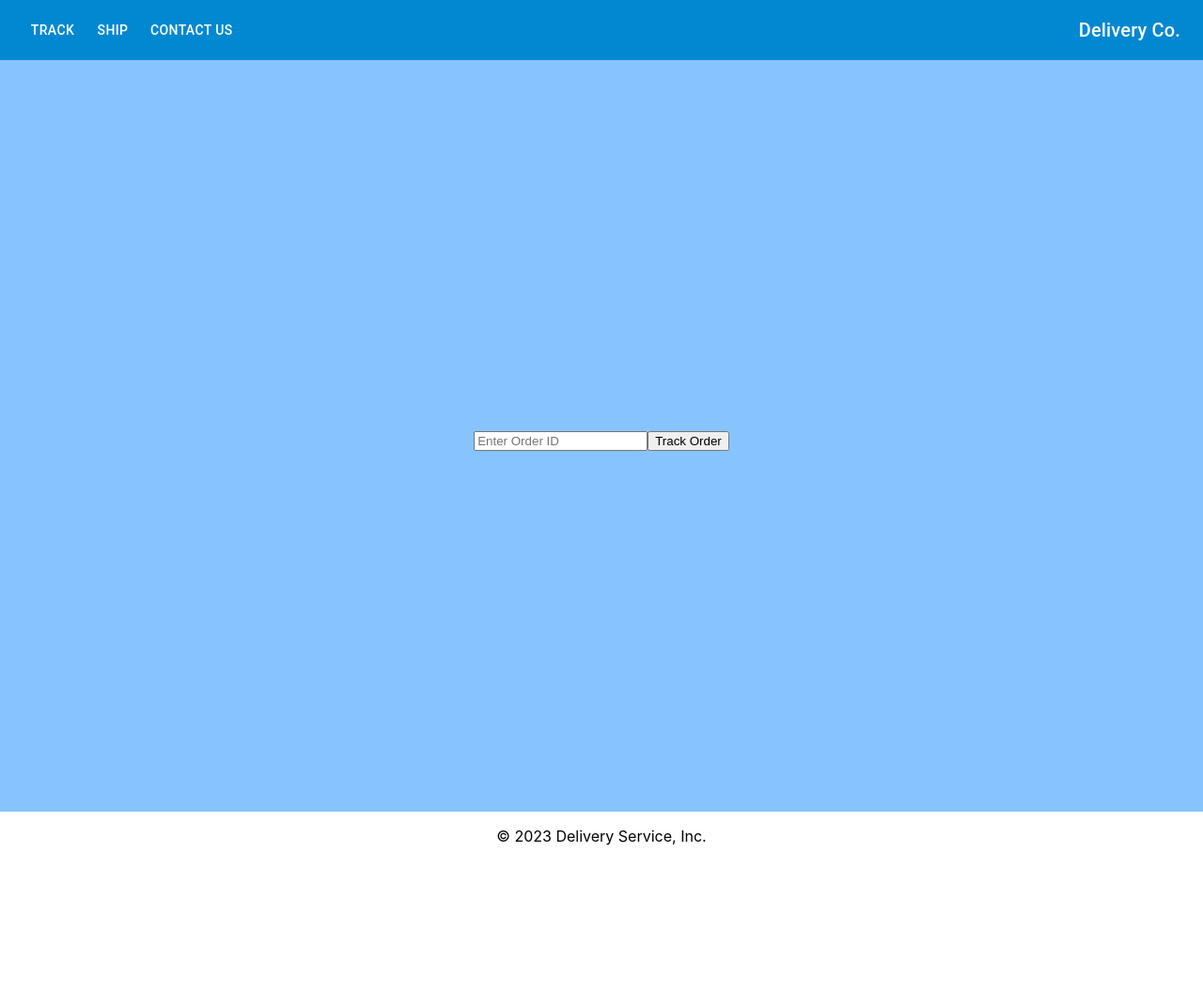
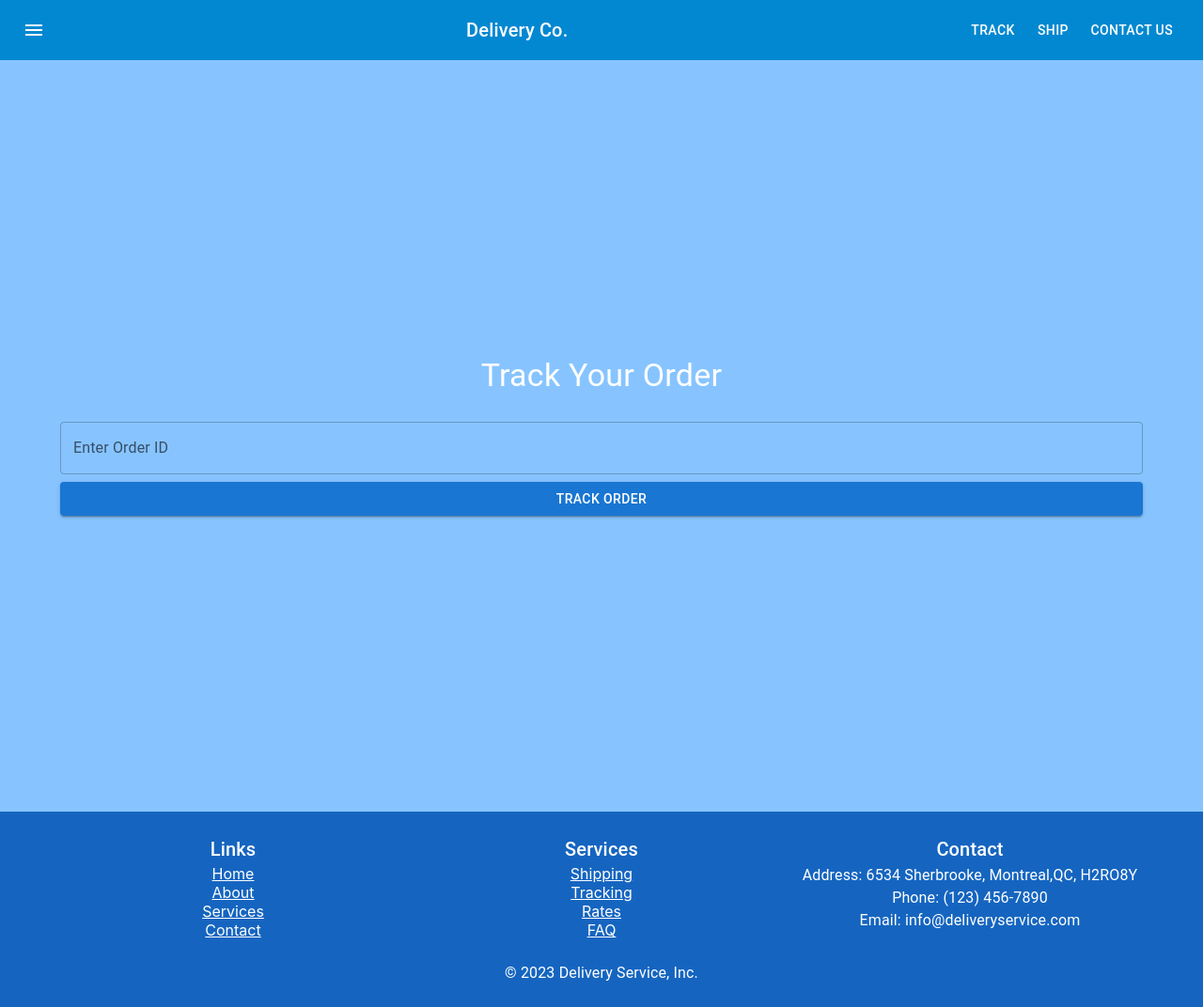
Before and after one commit to RyanGuzelian/SOEN343, a React (Create React App) app in the folder frontend/: page /track in a window 1280 px wide. Shown: the whole page at 94% size. Before the commit the page ends 916 px from the top, so only its background shows below. Built offline with nearby package versions, Linux system fonts and the light colour scheme.

Commit message:
style website attempt

```diff
--- a/frontend/src/App.js
+++ b/frontend/src/App.js
@@ -16,8 +16,8 @@ import Tracking from "./Components/Tracking/Tracking";
 function App() {
   return (
     <div className="App">
-      <Navbar />
       <Router>
+          <Navbar/>
             <div className="App">
                 <Routes> {/* Use Routes instead of Switch */}
                     {/* <Route path="/track" element={
@@ -25,7 +25,6 @@ function App() {
                             <Login/>
                         </header>
                     } /> */}
-
                     <Route path="/ship" element={
                         <header className="App-header">
                             <SenderForm/>
@@ -81,8 +80,8 @@ function App() {
                 </Routes>
 
             </div>
+          <Footer/>
         </Router>
-        <Footer/>
     </div>
   );
 }
--- a/frontend/src/Components/App/App.js
+++ b/frontend/src/Components/App/App.js
@@ -10,10 +10,12 @@ import ReceiverForm from "../ReceiverForm/ReceiverForm";
 import Order from "../Order/Order";
 import Tracking from "../Tracking/Tracking";
 import React from "react";
+import Navbar from "../Navbar";
 
 function App() {
     return (
         <Router>
+            <Navbar/>
             <div className="App">
                 <Routes> {/* Use Routes instead of Switch */}
                     <Route path="/sender-info" element={
--- a/frontend/src/Components/Footer/Footer.js
+++ b/frontend/src/Components/Footer/Footer.js
@@ -1,14 +1,50 @@
-import React from "react";
+import React from 'react';
+import { Box, Container, Typography, Grid, Link } from '@mui/material';
 
-const date = new Date().getFullYear()
+const currentYear = new Date().getFullYear();
+
 const Footer = () => {
-    return(
-        <footer>
-            <div>
-                <p>&copy; {date} Delivery Service, Inc.</p>
-            </div>
-        </footer>
-    )
-}
+    return (
+        <Box component="footer" sx={{ bgcolor: 'primary.dark', color: 'white', py: 3 }}>
+            <Container maxWidth="lg">
+                <Grid container spacing={3}>
+                    <Grid item xs={12} sm={4}>
+                        <Typography variant="h6">Links</Typography>
+                        <Box component="ul" sx={{ listStyle: 'none', padding: 0, m: 0 }}>
+                            <li><Link href="/home" color="inherit">Home</Link></li>
+                            <li><Link href="/about" color="inherit">About</Link></li>
+                            <li><Link href="/Services" color="inherit">Services</Link></li>
+                            <li><Link href="/Contact" color="inherit">Contact</Link></li>
+                        </Box>
+                    </Grid>
+                    <Grid item xs={12} sm={4}>
+                        <Typography variant="h6">Services</Typography>
+                        <Box component="ul" sx={{ listStyle: 'none', padding: 0, m: 0 }}>
+                            <li><Link href="/ship" color="inherit">Shipping</Link></li>
+                            <li><Link href="/track" color="inherit">Tracking</Link></li>
+                            <li><Link href="/Rates" color="inherit">Rates</Link></li>
+                            <li><Link href="/FAQ" color="inherit">FAQ</Link></li>
+                        </Box>
+                    </Grid>
+                    <Grid item xs={12} sm={4}>
+                        <Typography variant="h6">Contact</Typography>
+                        <Typography>
+                            Address: 6534 Sherbrooke, Montreal,QC, H2RO8Y
+                        </Typography>
+                        <Typography>
+                            Phone: (123) 456-7890
+                        </Typography>
+                        <Typography>
+                            Email: info@deliveryservice.com
+                        </Typography>
+                    </Grid>
+                </Grid>
+                <Typography textAlign="center" sx={{ mt: 3 }}>
+                    &copy; {currentYear} Delivery Service, Inc.
+                </Typography>
+            </Container>
+        </Box>
+    );
+};
 
-export default Footer
+export default Footer;
--- a/frontend/src/Components/Navbar.js
+++ b/frontend/src/Components/Navbar.js
@@ -1,26 +1,82 @@
-// ButtonAppBar.js
-import React from 'react';
-import { Link } from 'react-router-dom';
+import React, { useState } from 'react';
+import { useNavigate } from 'react-router-dom';
 import AppBar from "@mui/material/AppBar";
 import Box from "@mui/material/Box";
 import Toolbar from "@mui/material/Toolbar";
 import Typography from "@mui/material/Typography";
 import Button from "@mui/material/Button";
+import IconButton from "@mui/material/IconButton";
+import MenuIcon from '@mui/icons-material/Menu';
+import Drawer from "@mui/material/Drawer";
+import List from "@mui/material/List";
+import ListItem from "@mui/material/ListItem";
+import ListItemText from "@mui/material/ListItemText";
 
 const Navbar = () => {
+  const [drawerOpen, setDrawerOpen] = useState(false);
+  const navigate = useNavigate();
+
+  const handleDrawerToggle = () => {
+    setDrawerOpen(!drawerOpen);
+  };
+
+  const handleNavigation = (path) => {
+    navigate(path);
+    setDrawerOpen(false); // Close drawer after navigation
+  };
+
+  const drawer = (
+      <Box
+          sx={{ width: 250 }}
+          role="presentation"
+          onClick={handleDrawerToggle}
+          onKeyDown={handleDrawerToggle}
+      >
+        <List>
+          {['Track', 'Ship', 'Contact Us'].map((text) => (
+              <ListItem
+                  button
+                  key={text}
+                  onClick={() => handleNavigation(text === 'Track' ? '/track' : text === 'Ship' ? '/ship' : '/contact')}
+              >
+                <ListItemText primary={text} />
+              </ListItem>
+          ))}
+        </List>
+      </Box>
+  );
+
   return (
       <Box sx={{ flexGrow: 1 }}>
         <AppBar position="static" color="info">
           <Toolbar>
-          <Button color="inherit" href="/track">Track</Button>
-          <Button color="inherit" href="/ship">Ship</Button>
-          <Button color="inherit" href="/contact">Contact Us</Button>
-
-          <Typography variant="h6" component="div" sx={{ flexGrow: 1, textAlign: 'right' }}>
+            <IconButton
+                size="large"
+                edge="start"
+                color="inherit"
+                aria-label="menu"
+                sx={{ mr: 2 }}
+                onClick={handleDrawerToggle}
+            >
+              <MenuIcon />
+            </IconButton>
+            <Typography variant="h6" component="div" sx={{ flexGrow: 1 }}>
               Delivery Co.
             </Typography>
+            <Box sx={{ display: { xs: 'none', md: 'block' } }}>
+              <Button color="inherit" onClick={() => navigate('/track')}>Track</Button>
+              <Button color="inherit" onClick={() => navigate('/ship')}>Ship</Button>
+              <Button color="inherit" onClick={() => navigate('/contact')}>Contact Us</Button>
+            </Box>
           </Toolbar>
         </AppBar>
+        <Drawer
+            anchor="left"
+            open={drawerOpen}
+            onClose={handleDrawerToggle}
+        >
+          {drawer}
+        </Drawer>
       </Box>
   );
 }
--- a/frontend/src/Components/Package/PackageInfo.js
+++ b/frontend/src/Components/Package/PackageInfo.js
@@ -1,4 +1,6 @@
 import React, {useState} from "react";
+import {TextField} from "@mui/material";
+import Button from "@mui/material/Button";
 
 function PackageInfo({packageInfo,setPackageInfo,handleSubmit,title}) {
     console.log(setPackageInfo);
@@ -8,52 +10,65 @@ function PackageInfo({packageInfo,setPackageInfo,handleSubmit,title}) {
     }
 
 
-    return(
+    return (
         <div className="package-info-container">
             <h2>{title}</h2>
             <form onSubmit={handleSubmit}>
                 <div>
-                    <label htmlFor="weight">Weight</label>
-                    <input
+                    <TextField
+                        label="Weight(g)"
                         type="text"
                         id="weight"
                         name="weight"
                         value={packageInfo.weight}
                         onChange={handleChange}
+                        variant="outlined"
+                        fullWidth
+                        margin="normal"
                     />
                 </div>
                 <div>
                     <h6 className="dimensions">Dimensions</h6>
-                    <label htmlFor="height">Height</label>
-                    <input
+                    <TextField
+                        label="Height(cm)"
                         type="text"
                         id="height"
                         name="height"
                         value={packageInfo.height}
                         onChange={handleChange}
+                        variant="outlined"
+                        fullWidth
+                        margin="normal"
                     />
-                    <label htmlFor="width">Width</label>
-                    <input
+                    <TextField
+                        label="Width(cm)"
                         type="text"
                         id="width"
                         name="width"
                         value={packageInfo.width}
                         onChange={handleChange}
+                        variant="outlined"
+                        fullWidth
+                        margin="normal"
                     />
-
-                    <label htmlFor="length">Length</label>
-                    <input
+                    <TextField
+                        label="Length(cm)"
                         type="text"
                         id="length"
                         name="length"
                         value={packageInfo.length}
                         onChange={handleChange}
+                        variant="outlined"
+                        fullWidth
+                        margin="normal"
                     />
                 </div>
-                <button type="submit">Continue</button>
+                <Button type="submit" variant="contained" color="primary" style={{ marginTop: 16 }}>
+                    Continue
+                </Button>
             </form>
         </div>
-    )
+    );
 }
 
 export default PackageInfo
--- a/frontend/src/Components/Tracking/Tracking.js
+++ b/frontend/src/Components/Tracking/Tracking.js
@@ -1,4 +1,5 @@
 import React, { useState } from "react";
+import { TextField, Button, Container, Typography, Box } from "@mui/material";
 
 function Tracking() {
     const [orderId, setOrderId] = useState("");
@@ -29,21 +30,41 @@ function Tracking() {
     };
 
     return (
-        <div className="tracking-container">
-            <form onSubmit={handleSubmit}>
-                <input
-                    type="text"
-                    id="tracking"
-                    name="tracking"
-                    placeholder="Enter Order ID"
-                    value={orderId}
-                    onChange={handleChange}
-                />
-                <button type="submit">Track Order</button>
-            </form>
-            {trackingStatus && <p>Status: {trackingStatus}</p>}
-            {error && <p>Error: {error}</p>}
-        </div>
+        <Container className="tracking-container">
+            <Box my={4} sx={{ display: 'flex', flexDirection: 'column', alignItems: 'center' }}>
+                <Typography variant="h4" gutterBottom>
+                    Track Your Order
+                </Typography>
+                <form onSubmit={handleSubmit} style={{ width: '100%' }}>
+                    <TextField
+                        label="Enter Order ID"
+                        variant="outlined"
+                        fullWidth
+                        margin="normal"
+                        value={orderId}
+                        onChange={handleChange}
+                    />
+                    <Button
+                        type="submit"
+                        variant="contained"
+                        color="primary"
+                        fullWidth
+                    >
+                        Track Order
+                    </Button>
+                </form>
+                {trackingStatus && (
+                    <Typography variant="subtitle1" style={{ marginTop: '20px' }}>
+                        Status: {trackingStatus}
+                    </Typography>
+                )}
+                {error && (
+                    <Typography color="error" style={{ marginTop: '20px' }}>
+                        Error: {error}
+                    </Typography>
+                )}
+            </Box>
+        </Container>
     );
 }
 
```
Also changed, not shown: frontend/src/Components/Order/Order.js (+57 -28 lines), frontend/src/Components/Quotation/Quotation.js (+61 -22 lines), frontend/src/Components/UserInfo/UserInfo.js (+68 -43 lines). Lines whose indentation alone changed are shown as unchanged.
